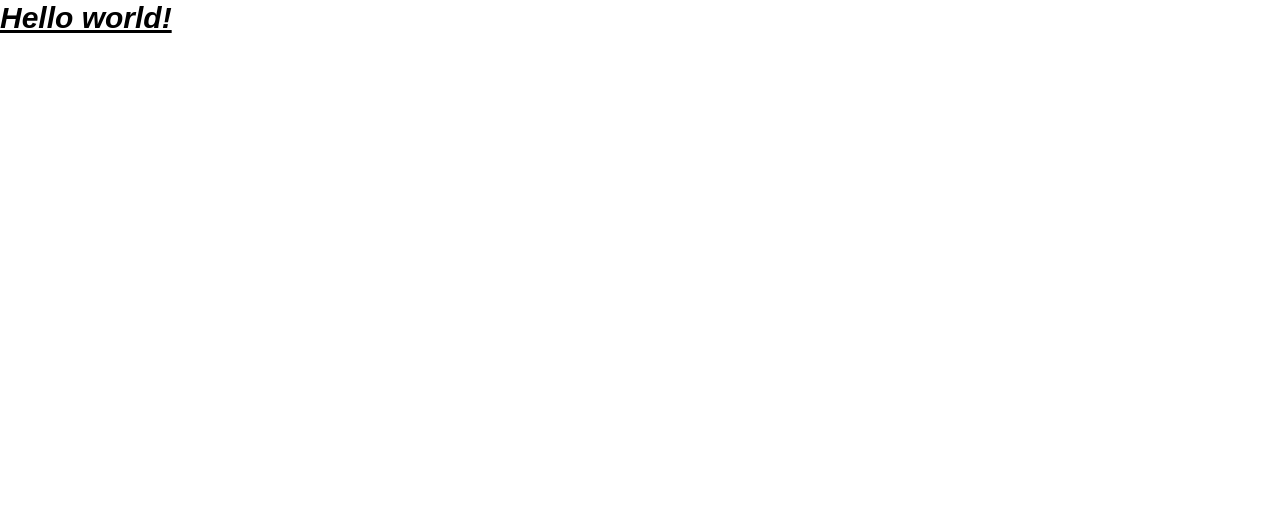
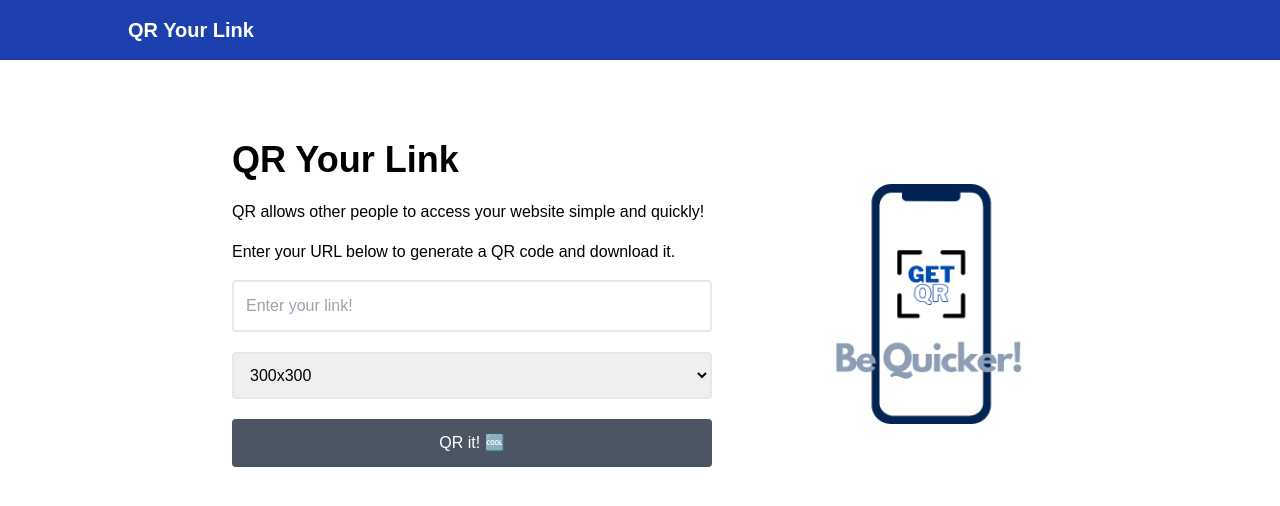
Before and after one commit to CagyJ/qr-ur-link, a React (Create React App) app: page / in a window 1280 px wide. Shown: the top 506 px of the page. Built offline with nearby package versions, Linux system fonts and the light colour scheme.

Commit message:
add body component

```diff
--- a/src/App.js
+++ b/src/App.js
@@ -1,11 +1,12 @@
-import './App.css';
+import './App.css'
+import Body from './components/Body';
+import Header from './components/Header'
 
 function App() {
   return (
     <div className="App">
-      <h1 className="italic text-3xl font-bold underline">
-        Hello world!
-      </h1>
+      <Header />
+      <Body />
     </div>
   );
 }
--- /dev/null
+++ b/src/components/Body.js
@@ -0,0 +1,115 @@
+import React from "react"
+import getQr from "../imgs/get_qr.png"
+
+
+const Body = () => {
+    const [url, setUrl] = React.useState('')
+    const [size, setSize] = React.useState(300)
+    const [loading, setLoading] = React.useState(false)
+
+    const generateQr = () => {
+        setLoading(true)
+    }
+
+    return (
+        <main>
+            <QrForm url={url} setUrl={setUrl} size={size} setSize={setSize} onSubmit={generateQr} />
+            <Result loading={loading} />
+        </main>
+    )
+}
+
+const QrForm = ({url, setUrl, size, setSize, onSubmit}) => {
+
+    const handleSubmit = e => {
+        e.preventDefault()
+        console.log(url)
+        console.log(size)
+        onSubmit()
+    }
+
+    return (
+        <div className="flex flex-col-reverse align-center justify-center p-10 m-auto
+                    md:max-w-4xl md:flex-row">
+            <div className="w-full md:w-2/3 mr-24">
+            <h1 className="text-3xl font-bold mb-5 md:text-4xl">
+                QR Your Link
+            </h1>
+            <p className="mb-4">
+                QR allows other people to access your website simple and quickly!
+            </p>
+            <p>
+                Enter your URL below to generate a QR code and download it.
+            </p>
+            <form id="generate-form" className="mt-4" onSubmit={handleSubmit}>
+                <input
+                    id="url"
+                    type="url"
+                    placeholder="Enter your link!"
+                    className="w-full border-2 border-gray-200 rounded p-3 text-gray-dark mr-2 focus:outlin-non mb-5"
+                    value={url}
+                    onChange={e => setUrl(e.target.value)}
+                />
+                <select
+                    id="size"
+                    className="w-full border-2 border-gray-200 rounded p-3 text-gray-dark mr-2 focus:outlin-non"
+                    value={size}
+                    onChange={e => setSize(e.target.value)}
+                >
+                    <option value="100">100x100</option>
+                    <option value="200">200x200</option>
+                    <option value="300">300x300</option>
+                    <option value="400">400x400</option>
+                    <option value="500">500x500</option>
+                    <option value="600">600x600</option>
+                </select>
+                <button
+                    className="bg-gray-600 rounded w-full text-white py-3 px-4 mt-5 hover:bg-black"
+                    type="submit"
+                    disabled={!url.length}
+                >
+                    QR it! 🆒
+                </button>
+            </form>
+            </div>
+            <div className="w-full md:w-1/3 self-center">
+            <img src={getQr} alt="get qr" className="w-1/2 m-auto md:w-full" />
+            </div>
+        </div>
+    )
+}
+
+const Result = ({loading}) => {
+
+    return (
+        <div className="max-w-5xl m-auto flex flex-col text-center align-center justify-center mt-20">
+            {loading &&
+                /* Spinner */
+                <div id="spinner" role="status">
+                    <svg
+                        className="inline mr-2 w-24 h-24 text-gray-200 animate-spin dark:text-gray-600 fill-indigo-200"
+                        viewBox="0 0 100 101"
+                        fill="none"
+                        xmlns="http://www.w3.org/2000/svg"
+                    >
+                        <path
+                        d="M100 50.5908C100 78.2051 77.6142 100.591 50 100.591C22.3858 100.591 0 78.2051 0 50.5908C0 22.9766 22.3858 0.59082 50 0.59082C77.6142 0.59082 100 22.9766 100 50.5908ZM9.08144 50.5908C9.08144 73.1895 27.4013 91.5094 50 91.5094C72.5987 91.5094 90.9186 73.1895 90.9186 50.5908C90.9186 27.9921 72.5987 9.67226 50 9.67226C27.4013 9.67226 9.08144 27.9921 9.08144 50.5908Z"
+                        fill="currentColor"
+                        />
+                        <path
+                        d="M93.9676 39.0409C96.393 38.4038 97.8624 35.9116 97.0079 33.5539C95.2932 28.8227 92.871 24.3692 89.8167 20.348C85.8452 15.1192 80.8826 10.7238 75.2124 7.41289C69.5422 4.10194 63.2754 1.94025 56.7698 1.05124C51.7666 0.367541 46.6976 0.446843 41.7345 1.27873C39.2613 1.69328 37.813 4.19778 38.4501 6.62326C39.0873 9.04874 41.5694 10.4717 44.0505 10.1071C47.8511 9.54855 51.7191 9.52689 55.5402 10.0491C60.8642 10.7766 65.9928 12.5457 70.6331 15.2552C75.2735 17.9648 79.3347 21.5619 82.5849 25.841C84.9175 28.9121 86.7997 32.2913 88.1811 35.8758C89.083 38.2158 91.5421 39.6781 93.9676 39.0409Z"
+                        fill="currentFill"
+                        />
+                    </svg>
+                    <span className="sr-only">Loading...</span>
+                </div>
+            }
+
+
+            {/* QR Code output */}
+            <div className="m-auto" id="qrcode"></div>
+        </div>
+    )
+}
+
+export default Body
```
Also changed, not shown: src/imgs/get_qr.png (added).
